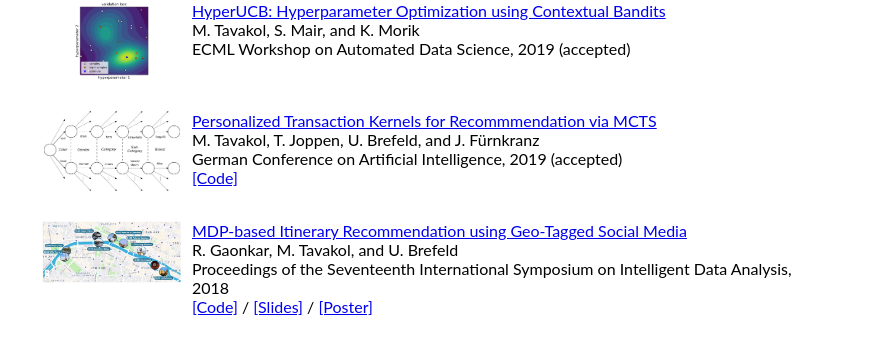
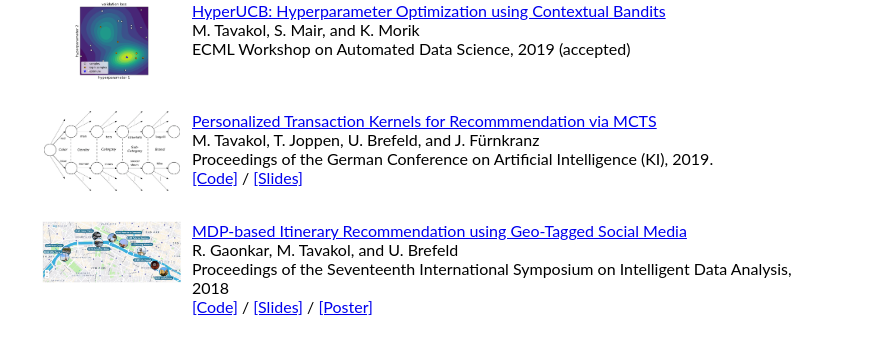
Before and after one commit to marytavakol/site, a Jekyll site: the page built from index.md, in a window 1280 px wide. Shown: the part 1241-1584 px from the top of the page, without its empty margins (208-1081 px from the left). Built offline with Jekyll 4.4.1, drawn with Linux system fonts in a browser that asks for light colours.

Commit message:
update ki

```diff
--- a/_layouts/default.html
+++ b/_layouts/default.html
@@ -99,8 +99,9 @@
           <div class="right">
             <a href='./assets/publications/KI19.pdf'>Personalized Transaction Kernels for Recommmendation via MCTS</a><br />
             M. Tavakol, T. Joppen, U. Brefeld, and  J. Fürnkranz<br />
-            German Conference on Artificial Intelligence, 2019 (accepted)<br />
+            Proceedings of the German Conference on Artificial Intelligence (KI), 2019.<br />
             <a href="https://github.com/marytavakol/preference_learning" target="__blank">[Code]</a>
+            / <a href="./assets/slides/KI19.pdf" target="__blank">[Slides]</a>
           </div>
         </div>
         <div class="publication">
```
Also changed, not shown: 2 other files.
